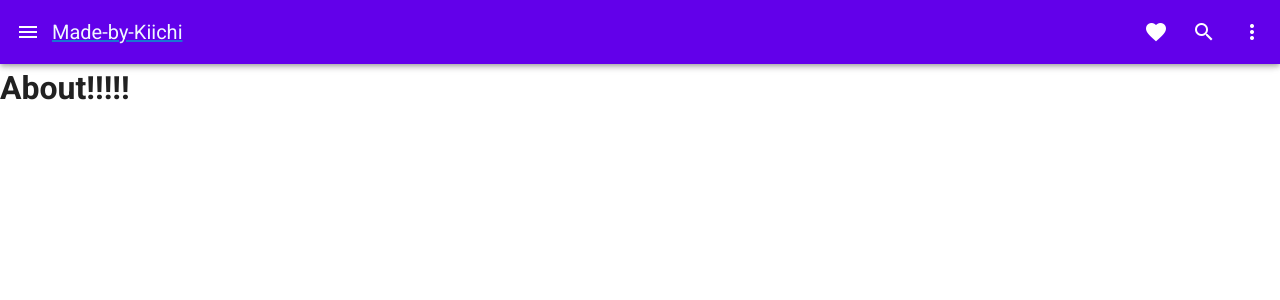
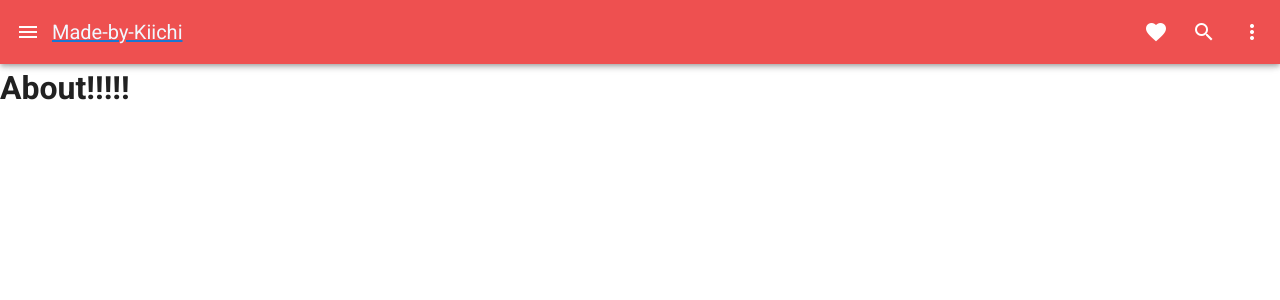
Before and after one commit to KiichiSugihara/made-by-kiichi, a Vue app: page /about in a window 1280 px wide. Shown: the top 300 px of the page. Built offline with nearby package versions, Linux system fonts and the light colour scheme.

Commit message:
modify top-bar color

```diff
--- a/src/components/MKTopBar.vue
+++ b/src/components/MKTopBar.vue
@@ -1,6 +1,6 @@
 <template>
   <div>
-    <v-app-bar color="deep-purple accent-4" dark>
+    <v-app-bar :color="barColor" dark>
       <v-app-bar-nav-icon></v-app-bar-nav-icon>
       <router-link :to="{ name: 'home'}">
         <v-toolbar-title class="title-button">Made-by-Kiichi</v-toolbar-title>
@@ -35,7 +35,11 @@
 <script lang="ts">
 import Vue from 'vue'
 
-export default Vue.extend({})
+export default Vue.extend({
+  data: () => ({
+    barColor: '#ee5050',
+  }),
+})
 </script>
 
 <style lang="scss" scoped>
```
Also changed, not shown: src/views/Home.vue (+5 -5 lines).
